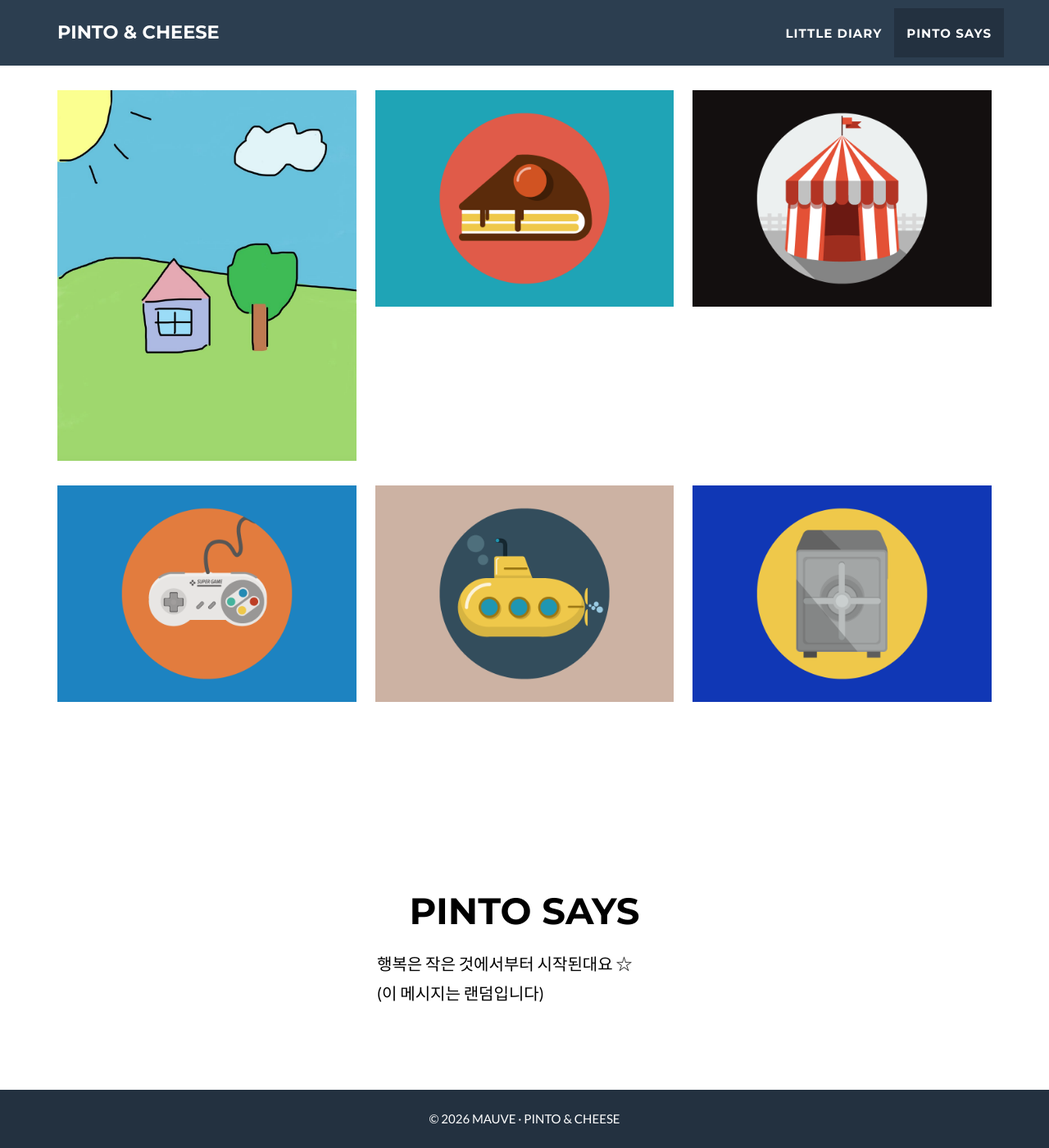
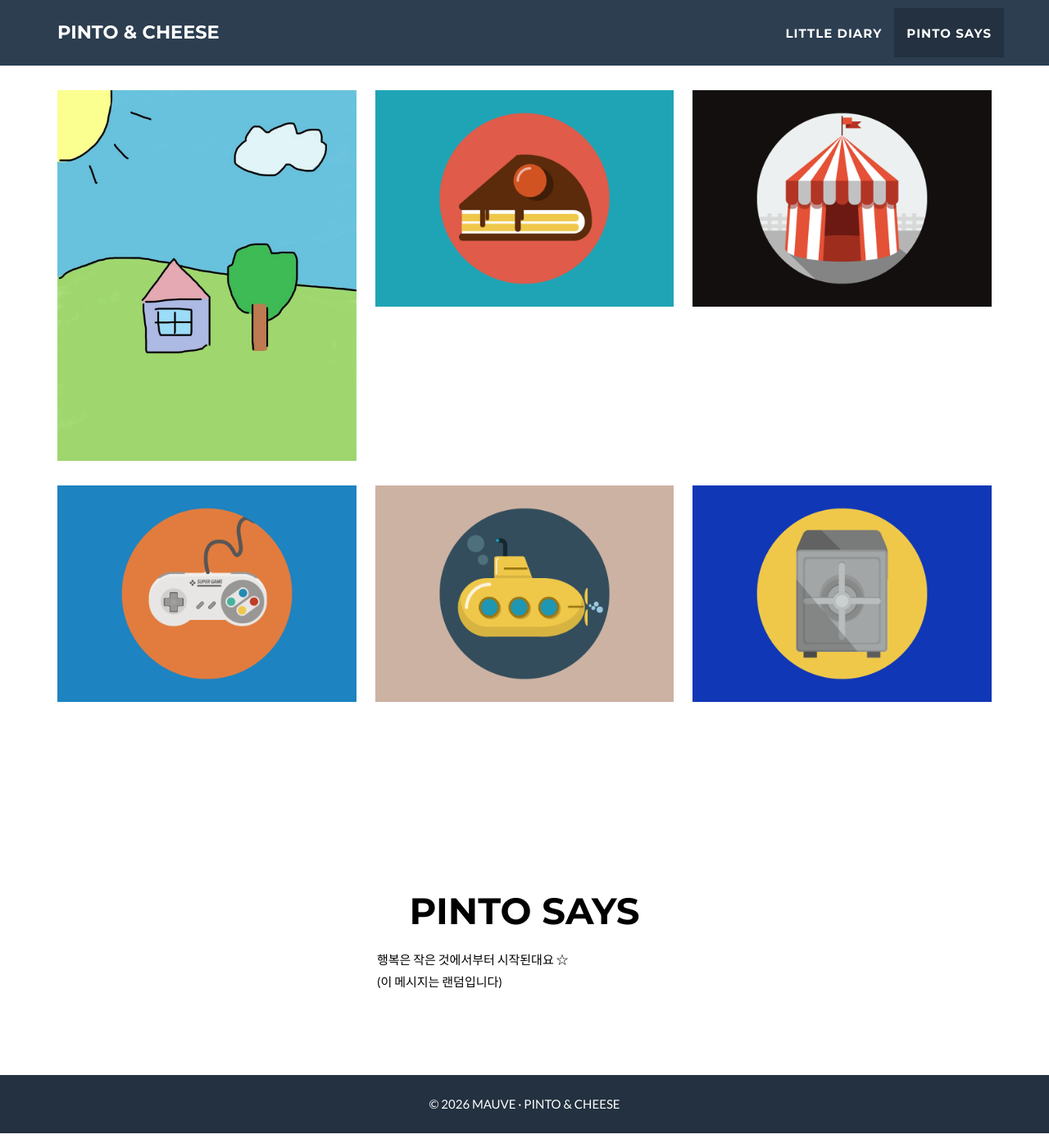
Before and after one commit to pintocheese/pintocheese.github.io, a Jekyll site: the page built from _posts/2014-07-18-project-1.markdown, in a window 1280 px wide and 1400 px high, scrolled down 1687 px. Shown: the whole window at 82% size. Built offline with Jekyll 4.4.1, drawn with Linux system fonts in a browser that asks for light colours.

Commit message:
Update custom.css

```diff
--- a/assets/css/custom.css
+++ b/assets/css/custom.css
@@ -8,11 +8,6 @@
   color: #000000 !important;
 }
 
-/* 기본 글자 크기 (모바일 기준) */
-.intro-text .name {       /* title */
-  font-size: 24px;         /* 모바일 기준 */
-}
-
 
 .intro-text .skills {
   font-family: "Lato", "Nanum Gothic", sans-serif; /* 폰트 그대로 */
@@ -21,7 +16,6 @@
   display: inline-block;   /* 블록을 텍스트 크기만큼만 차지하게 */
   text-align: left;        /* 글자는 왼쪽 정렬 */
   line-height: 0.7;        /* 필요 시 줄 간격 조절 */
-  font-size: 26px;         /* 모바일 기준 */
 }
 
 
@@ -31,19 +25,10 @@
 
 
 /* PC 화면 기준 (992px 이상) */
-@media (min-width: 992px) {
-  .intro-text .name {     /* title */
-    font-size: 36px;       /* PC는 기존 크기 유지 */
-  }
 
-  .intro-text .skills {   /* skills */
-    font-size: 26px;       /* PC에서 키우기 */
-  }
-}
 
 #about-message {
   font-family: "Lato", "Nanum Gothic", sans-serif; /* 한글/영문 폰트 */
-  font-size: 20px;    /* 숫자로 지정 */
   line-height: 1.8;   /* 필요 시 줄 간격 조절 */
   font-weight: 400;    /* 볼드 필요 시 조절 */
 }
```
